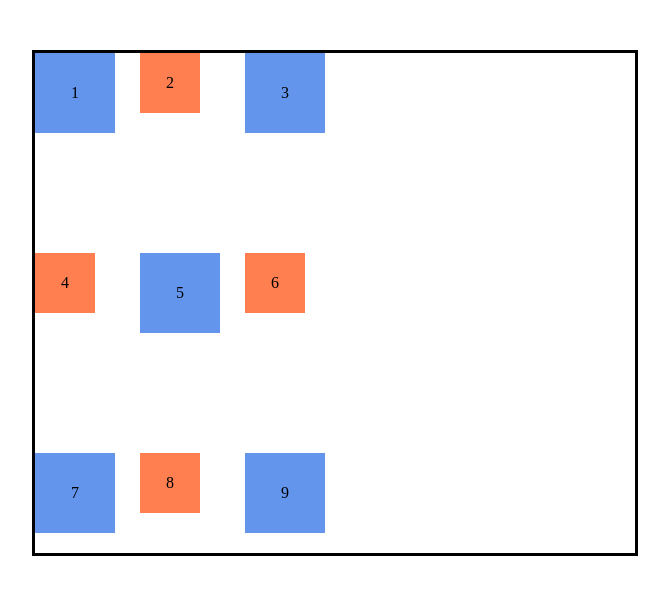
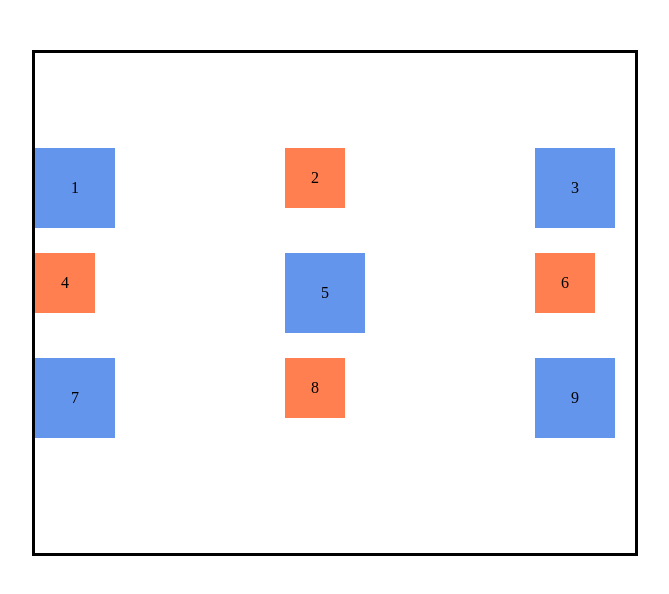
Before and after one commit to zf-programming/css-grid, a plain HTML site: page grid-alignment/index.html in a window 1280 px wide. Shown: the whole page, without its empty margins (305-974 px from the left). Drawn offline with Linux system fonts and the light colour scheme.

Commit message:
Properti place-content

```diff
--- a/grid-alignment/style.css
+++ b/grid-alignment/style.css
@@ -11,14 +11,9 @@ body {
   display: grid;
   grid-template: repeat(3, 100px) / repeat(3, 100px);
   gap: 5px;
-  /* align Content */
-  /* Posisi Grid dalam suatu container */
-  /* align-content: start; */
-  /* align-content: end; */
-  /* align-content: center; */
-  /* align-content: space-around; */
-  align-content: space-between;
-  /* align-content: space-evenly; */
+  /* place Content */
+  /* <align-content> <justify-content> */
+  place-content: center space-between;
 }
 
 .kotak {
```
